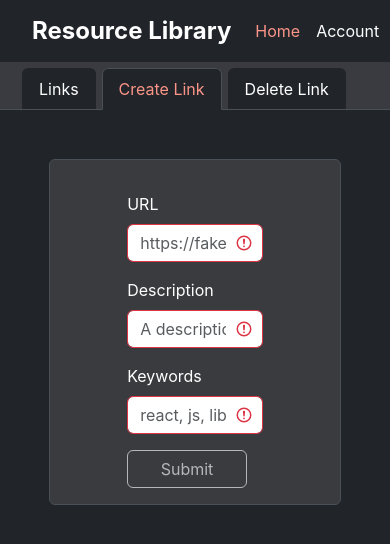
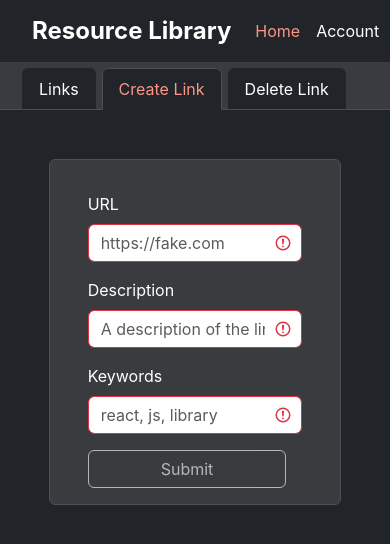
Before and after one commit to swaff-y/post-it, a Next.js app: page /home/create-link in a window 390 px wide. Shown: the top 544 px of the page. Built offline with nearby package versions, Linux system fonts and the light colour scheme.

Commit message:
refactor for sizing

```diff
--- a/src/app/home/create-link/page.css
+++ b/src/app/home/create-link/page.css
@@ -25,3 +25,9 @@
 .pending-message {
   color: var(--main-text-color);
 }
+
+@media (max-width: 699px) {
+  .create-form {
+    width: 95%;
+  }
+}
--- a/src/components/FilterForm/filterForm.css
+++ b/src/components/FilterForm/filterForm.css
@@ -15,3 +15,9 @@
   color: var(--secondary-text-color);
   background-color: var(--bg-tab-color);
 }
+
+@media (max-width: 699px) {
+  .filter-button {
+    display: none !important;
+  }
+}
--- a/src/components/HomeContainer/home-container.css
+++ b/src/components/HomeContainer/home-container.css
@@ -11,8 +11,16 @@
   padding: 1rem;
   flex-direction: row;
   gap: 1rem;
+  overflow: scroll;
 }
 
 .link-card {
   width: 20rem;
 }
+
+@media (max-width: 699px) {
+  .link-card {
+    max-width: 20rem;
+    overflow: scroll;
+  }
+}
```
